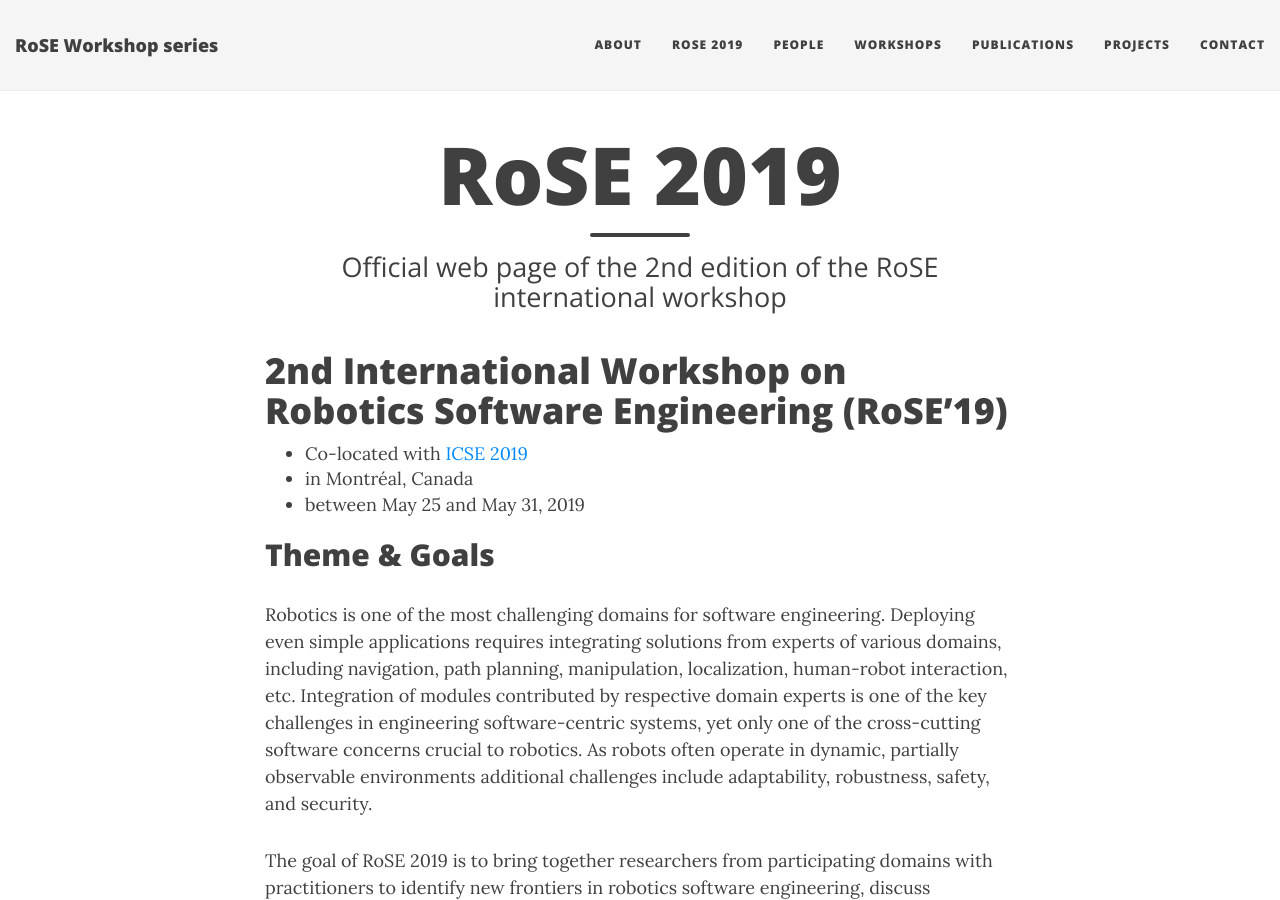
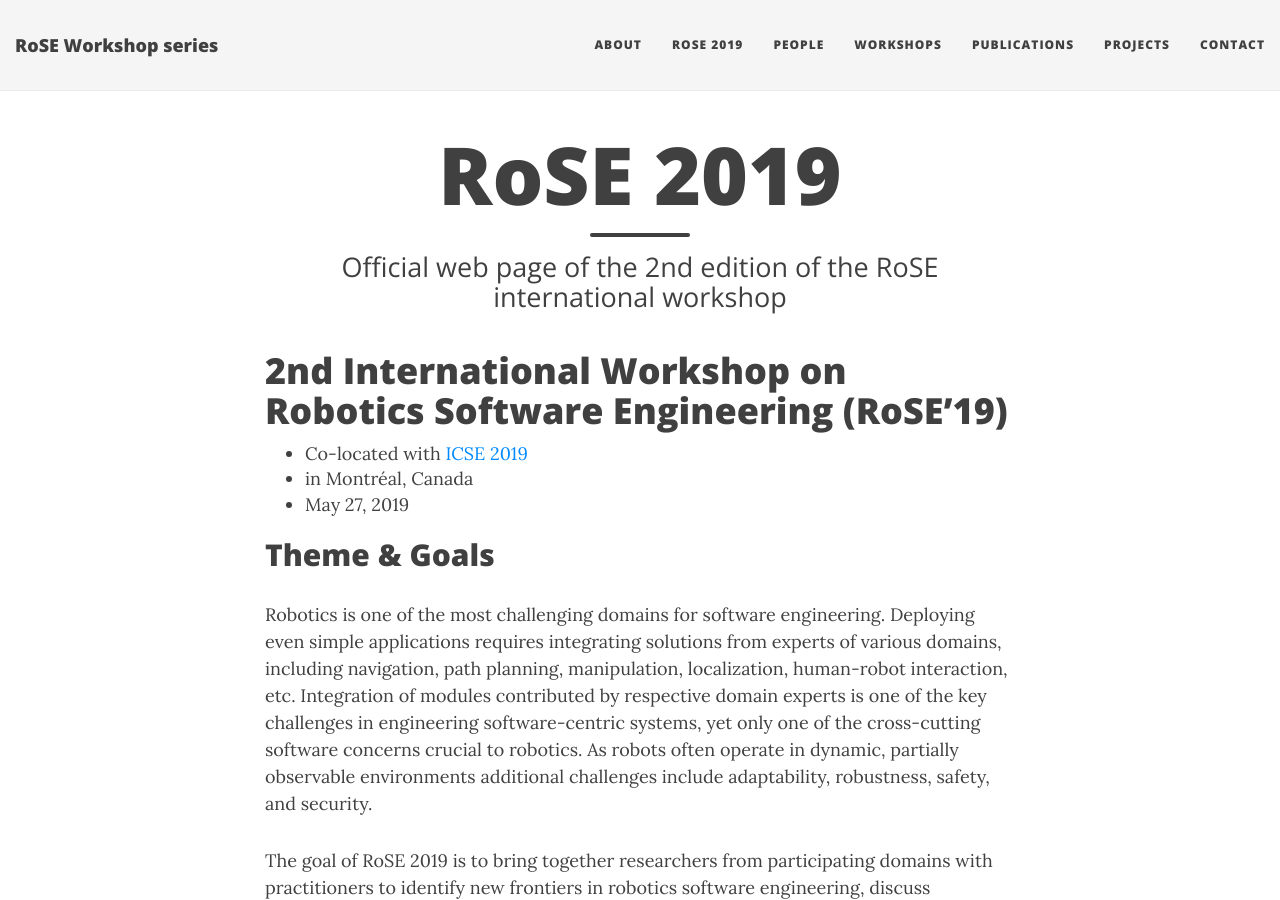
Before and after one commit to rose-workshops/rose-workshops.github.io, a Jekyll site: the page built from rose2019.md, in a window 1280 px wide and 900 px high. Built offline with Jekyll 4.4.1, drawn with Linux system fonts in a browser that asks for light colours; nearby versions of some CDN libraries.

Commit message:
add specific day of the workshop

```diff
--- a/rose2019.md
+++ b/rose2019.md
@@ -8,7 +8,7 @@
 
 - Co-located with [ICSE 2019](https://conf.researchr.org/home/icse-2019/)
 - in Montréal, Canada
-- between May 25 and May 31, 2019
+- May 27, 2019
 
 ## Theme & Goals
 
```
